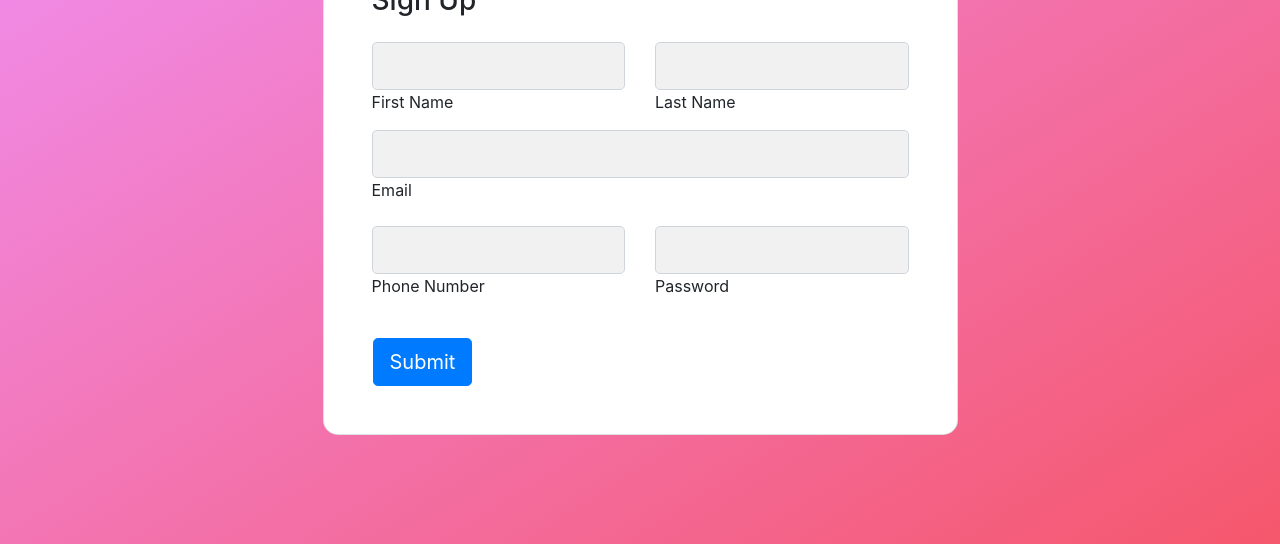
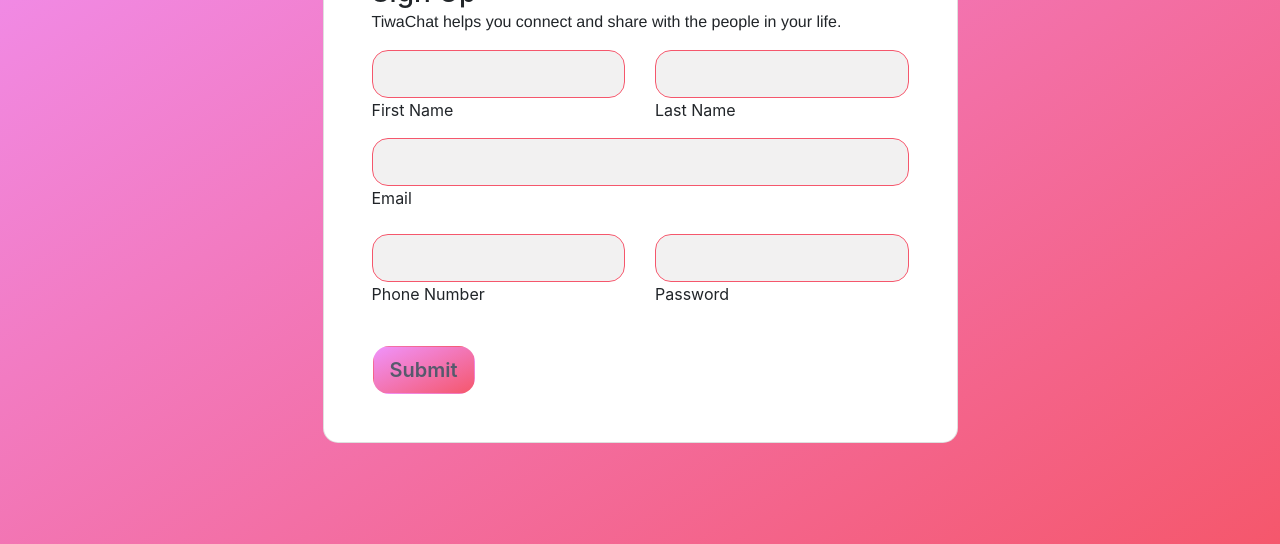
Before and after one commit to ritik-28/chatApplication, a plain HTML site: page index.html in a window 1280 px wide. Shown: the part 256-800 px from the top of the page. Drawn offline with nearby package versions, Linux system fonts and the light colour scheme.

Commit message:
somechanges IN signup frontend

```diff
--- a/index.html
+++ b/index.html
@@ -22,7 +22,8 @@
             >
               <div class="card-body p-4 p-md-5">
                 <img src="tiwachatlogo.PNG" style="width: 20%; height: 2%" />
-                <h3 class="mb-4 pb-2 pb-md-0">Sign Up</h3>
+                <h3 class="mb-0 pb-2 pb-md-0">Sign Up</h3>
+                <p class="connectpara">TiwaChat helps you connect and share with the people in your life.</p>
                 <form>
                   <div class="row">
                     <div class="col-md-6 mb-sm-2">
@@ -93,9 +94,10 @@
 
                   <div class="mt-3 pt-0 pl-3">
                     <input
-                      class="btn btn-primary btn-lg"
+                      class="btn btn-lg"
                       type="submit"
                       value="Submit"
+                      style="border-radius: 1rem; color:rgb(86, 90, 109);font-weight:600;"
                     />
                   </div>
                 </form>
--- a/style.css
+++ b/style.css
@@ -1,4 +1,5 @@
-.gradient-custom {
+.gradient-custom,
+.btn {
   background: #f093fb;
   background: -webkit-linear-gradient(
     to bottom right,
@@ -22,4 +23,9 @@
 }
 .form-control {
   background-color: rgb(242, 241, 241);
+  border: 0.04rem solid rgba(245, 87, 108, 1);
+  border-radius: 1rem;
 }
+.connectpara {
+  font-family: SFProDisplay-Regular, Helvetica, Arial, sans-serif;
+}
```
